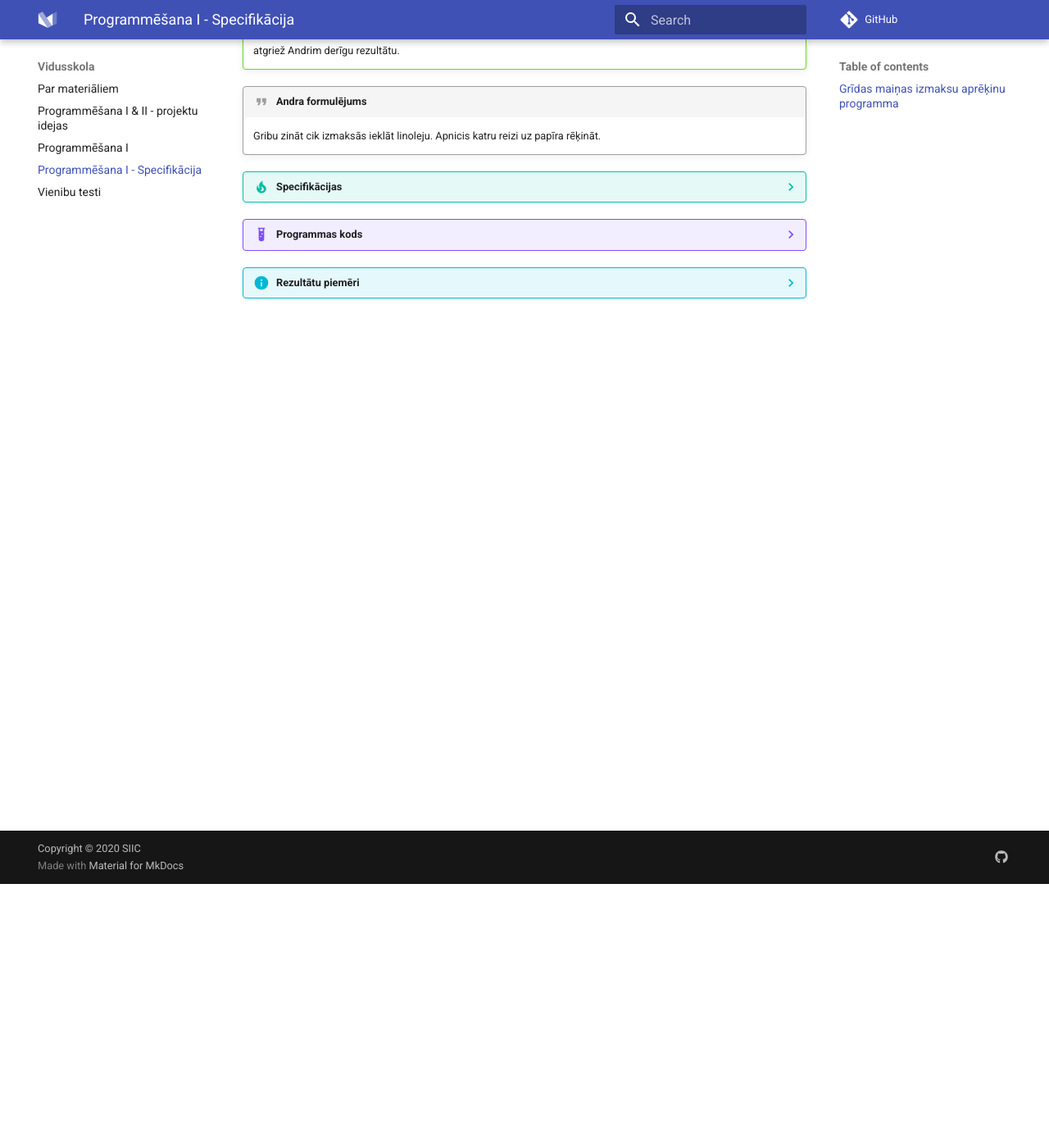
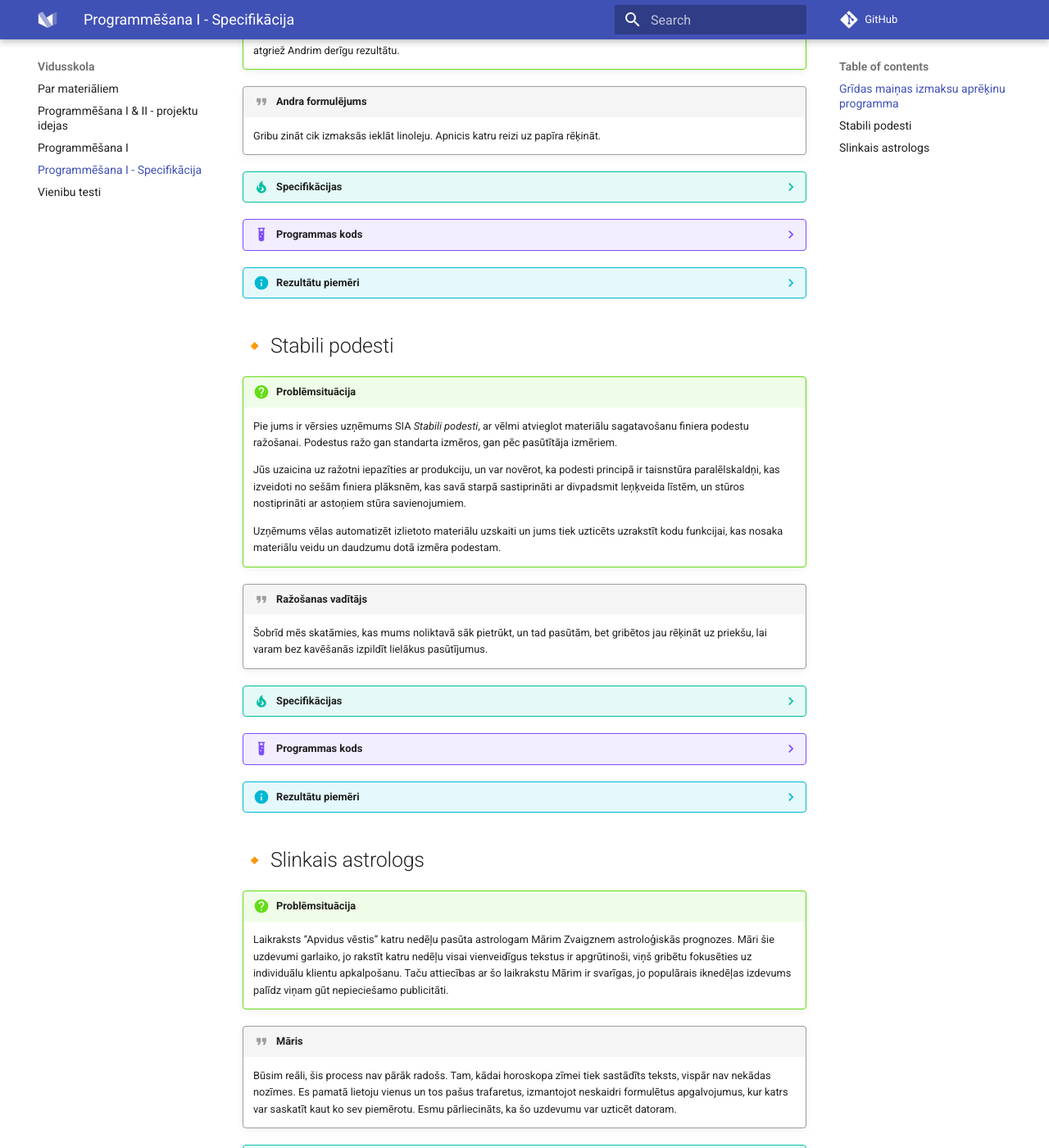
Before and after one commit to siic-lv/programmesana, an MkDocs documentation site: the page built from docs/vidusskola/p1/specifikacija.md, in a window 1280 px wide and 1400 px high, scrolled down 322 px. Shown: the whole window at 82% size. Built offline with MkDocs 1.6.1 and Material for MkDocs 9.7.7, drawn with Linux system fonts in a browser that asks for light colours; emoji names are drawn with the system emoji font; formulas are drawn with MathJax 3; comment, search, counter and statistics services are not loaded.

Commit message:
vairaak specenes

````diff
--- a/docs/vidusskola/p1/specifikacija.md
+++ b/docs/vidusskola/p1/specifikacija.md
@@ -1,3 +1,7 @@
 # Programmēšana I - Specifikācija
 
 --8<-- "src/specene/gridas_izmaksas.md"
+
+--8<-- "src/specene/stabili_podesti.md"
+
+--8<-- "src/specene/horoskopu_generators.md"
--- /dev/null
+++ b/src/specene/horoskopu_generators.md
@@ -0,0 +1,42 @@
+## :small_orange_diamond: Slinkais astrologs
+
+!!! question "Problēmsituācija"
+
+    Laikraksts “Apvidus vēstis” katru nedēļu pasūta astrologam Mārim Zvaigznem astroloģiskās prognozes. Māri šie uzdevumi garlaiko, jo rakstīt katru nedēļu visai vienveidīgus tekstus ir apgrūtinoši, viņš gribētu fokusēties uz individuālu klientu apkalpošanu. Taču attiecības ar šo laikrakstu Mārim ir svarīgas, jo populārais iknedēļas izdevums palīdz viņam gūt nepieciešamo publicitāti.
+
+!!! quote "Māris"
+
+    Būsim reāli, šis process nav pārāk radošs. Tam, kādai horoskopa zīmei tiek sastādīts teksts, vispār nav nekādas nozīmes. Es pamatā lietoju vienus un tos pašus trafaretus, izmantojot neskaidri formulētus apgalvojumus, kur katrs var saskatīt kaut ko sev piemērotu. Esmu pārliecināts, ka šo uzdevumu var uzticēt datoram.
+
+??? tip "Specifikācijas"
+
+    === "Slikti formulēta specifikācija"
+        Še, palūko manu iepriekšējo prognožu arhīvu, es gribētu no datora saņemt kaut ko līdzīgu. Negribētos gan, ka tie teikumi atkārtojas, vismaz vienas prognozes ietvaros. Tātad, principā es gribētu, ka piespiež pogu, un dators uz ekrāna parāda tekstu, ko es tad varu iekopēt e-pastā, ko sūtu uz laikraksta izdevniecību. Visām divpadsmit horoskopa zīmēm uzreiz.
+
+    === "Labi formulēta specifikācija"
+        - Specifikācijas pielikumā ir pievienots iepriekš veidotu prognožu arhīvs. To ir jāizmanto kā materiālu tādu teksta frāžu saraksta izveidošanai, ko pēc tam ir iespējams izmantot automātiskai teksta ģenerēšanai.
+        - Funkcijai jāizvada uz ekrāna teksts divpadsmit horoskopa zīmju astroloģiskajām prognozēm: vispirms vienā rindā virsraksts, tad jaunā rindā prognozes teksts. Neviens teikums nedrīkst atkārtoties.
+        - Teikumi ir veidoti pēc kāda no šiem trafaretiem (bet var pievienot vēl citus!):
+            - Apgalvojums: <divdabja teiciens>, <apgalvojums>.
+            - Apgalvojums: <apgalvojums>, <apgalvojums>
+            - Rīkojums: <rīkojums>
+        - Vienas prognozes teksts sastāv no 3 līdz 4 apgalvojuma teikumiem, un dažreiz noslēdzas ar uzmundrinošu vai brīdinošu rīkojuma teikumu.
+
+??? example "Programmas kods"
+
+    === "Python"
+
+        ``` python
+            import math
+
+            def nedelas_horoskopi()
+
+                return
+
+        ```
+
+??? info "Rezultātu piemēri"
+
+    ```
+        ...
+    ```
--- /dev/null
+++ b/src/specene/stabili_podesti.md
@@ -0,0 +1,44 @@
+## :small_orange_diamond: Stabili podesti
+
+!!! question "Problēmsituācija"
+
+    Pie jums ir vērsies uzņēmums SIA *Stabili podesti*, ar vēlmi atvieglot materiālu sagatavošanu finiera podestu ražošanai. Podestus ražo gan standarta izmēros, gan pēc pasūtītāja izmēriem.
+
+    Jūs uzaicina uz ražotni iepazīties ar produkciju, un var novērot, ka podesti principā ir taisnstūra paralēlskaldņi, kas izveidoti no sešām finiera plāksnēm, kas savā starpā sastiprināti ar divpadsmit leņķveida līstēm, un stūros nostiprināti ar astoņiem stūra savienojumiem.
+
+    Uzņēmums vēlas automatizēt izlietoto materiālu uzskaiti un jums tiek uzticēts uzrakstīt kodu funkcijai, kas nosaka materiālu veidu un daudzumu dotā izmēra podestam.
+
+!!! quote "Ražošanas vadītājs"
+
+    Šobrīd mēs skatāmies, kas mums noliktavā sāk pietrūkt, un tad pasūtām, bet gribētos jau rēķināt uz priekšu, lai varam bez kavēšanās izpildīt lielākus pasūtījumus.
+
+??? tip "Specifikācijas"
+
+    === "Slikti formulēta specifikācija"
+        - Funkcijai jāaprēķina podesta ražošanai nepieciešamie materiāli: finieris, malu stiprinājuma līstes un stūra stiprinājumi.
+        - Dotie lielumi ir podesta izmēri un skaits.
+        - Aprēķinātos datus jānodod uzskaites programmai.
+
+    === "Labi formulēta specifikācija"
+        - Funkcijai “materialuAprekins” ir četri parametri, saskaņā ar šo formātu: materialuAprekins(garums, platums, augstums, skaits). Parametri “garums”, “platums” un “augstums” raksturo podesta izmēru cm, tiem var būt arī viena zīme aiz komata. Parametrs “skaits” ir vesels skaitlis, kas norāda nepieciešamo podestu skaitu.
+        - Uzskaites programmai informācija tiek nodota ar funkcijas “materialaUzskaite” palīdzību. Šī funkcija vēl nav pagatavota, un to rakstīs citi programmētāji. Šai funkcijai ir četri parametri, saskaņā ar šo formātu: materialaUzskaite(tips, izmers1, izmers2, skaits). Parametrs “tips” ir simbolu virkne, kam atļautas trīs vērtības: “FINIERIS”, “LISTE” un “STURIS”. Ja tips ir “FINIERIS”, tad parametri “izmers1” un” izmers2” apraksta taisnstūrveida finiera plāksnes izmērus, secība nav svarīga. Ja tips ir “LISTE”, tad parametrs “izmers1” apraksta līstes detaļas garumu, savukārt parametra “izmers2” vērtība nav svarīga. Ja tips ir “STURIS”, tad parametru “izmers1” un “izmers2” vērtības nav svarīgas.
+        - Funkcijas “materialuAprekins” izpildes laikā ir jāizsauc funkcija “materialaUzskaite” ar nepieciešamajiem parametriem katram atšķirīgajam materiālu tipam un izmēram. Ideāli būtu, ja šo izsaukumu skaits būtu pēc iespējas mazāks.
+
+??? example "Programmas kods"
+
+    === "Python"
+
+        ``` python
+            import math
+
+            def materialuAprekins(garums, platums, augstums, skaits):
+
+                materialaUzskaite(tips, izmers1, izmers2, skaits)
+                return
+        ```
+
+??? info "Rezultātu piemēri"
+
+    ```
+        ...
+    ```
````
